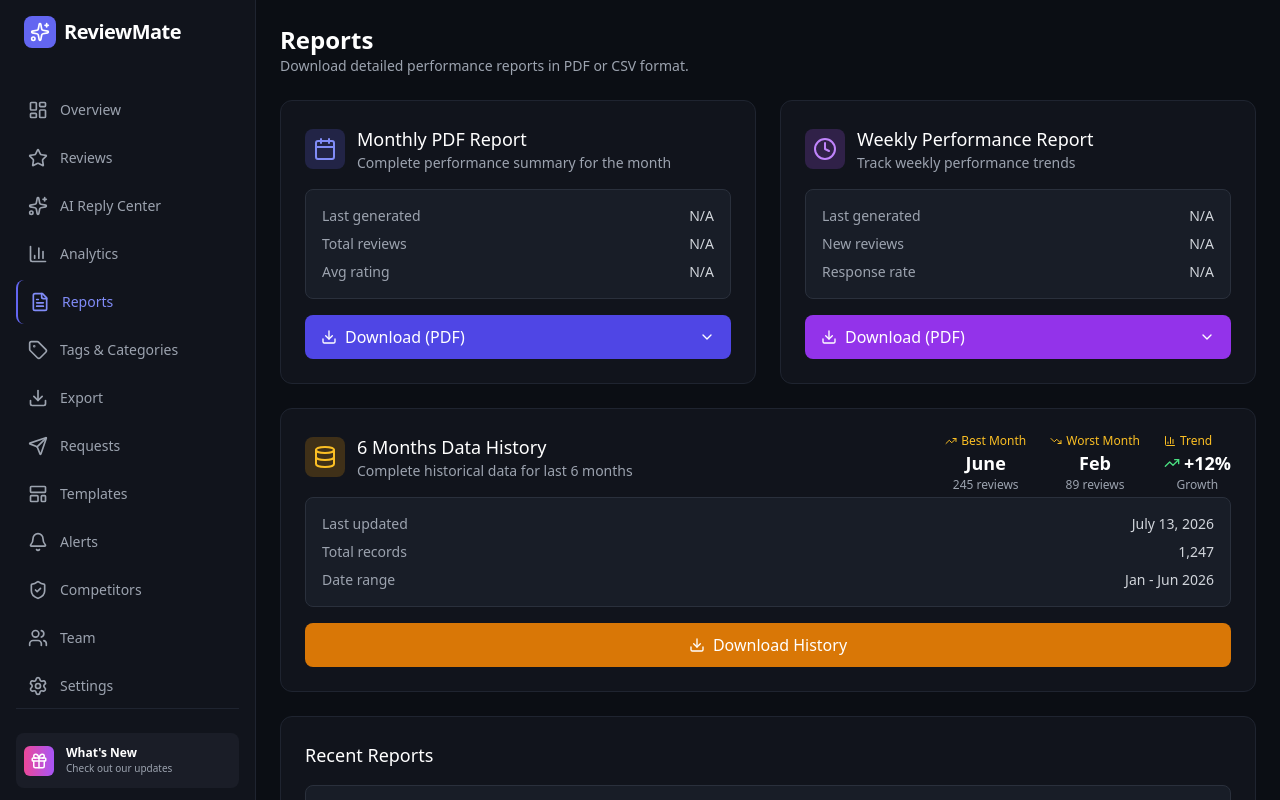
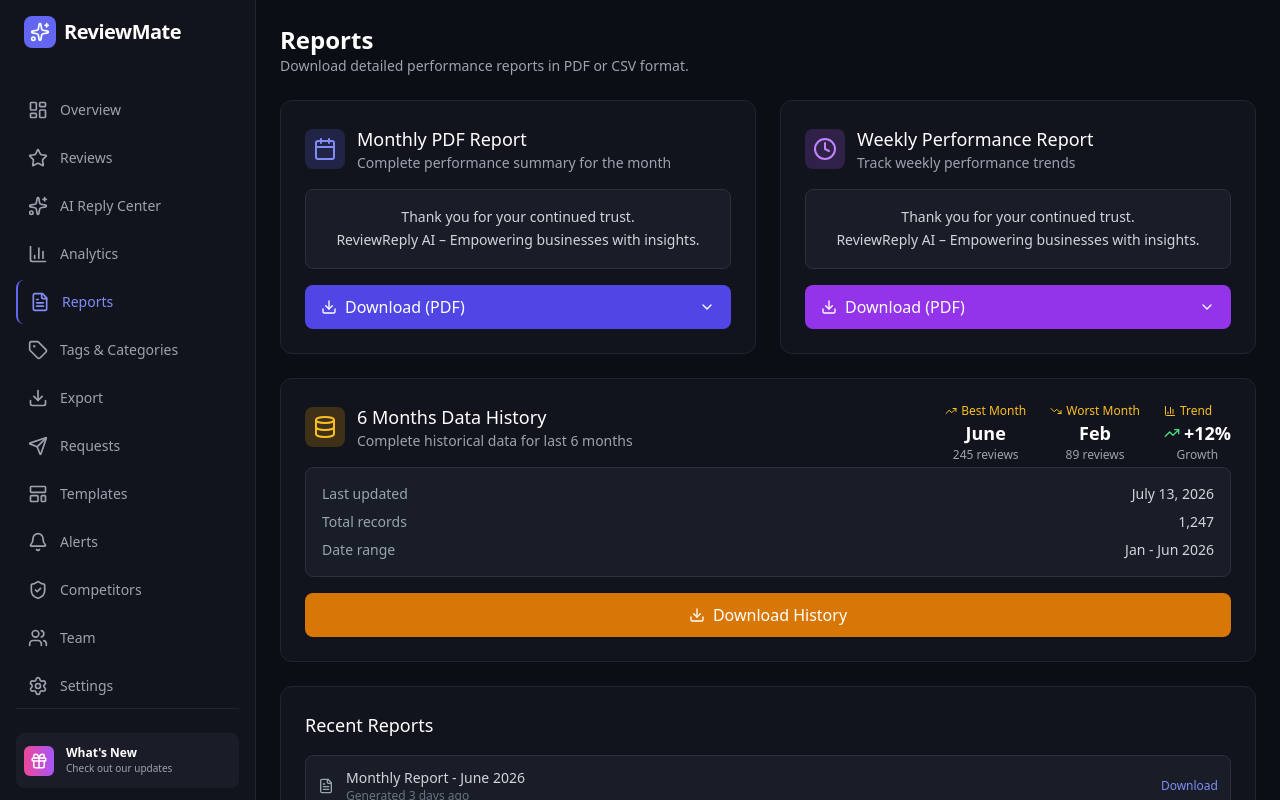
Before and after one commit to afnankhan123456/reviewreply-ai, a Next.js app: page /plans/standard/dashboard/reports in a window 1280 px wide. Built offline with nearby package versions, Linux system fonts and the light colour scheme.

Commit message:
Update page.tsx

```diff
--- a/app/plans/standard/dashboard/reports/page.tsx
+++ b/app/plans/standard/dashboard/reports/page.tsx
@@ -129,19 +129,12 @@ export default function ReportsPage() {
               </div>
             </div>
 
-            <div className="bg-[#181D27] border border-[#2A303C] rounded-lg p-4 mb-4">
-              <div className="flex justify-between items-center text-sm">
-                <span className="text-gray-400">Last generated</span>
-                <span className="text-gray-300">N/A</span>
-              </div>
-              <div className="flex justify-between items-center text-sm mt-2">
-                <span className="text-gray-400">Total reviews</span>
-                <span className="text-gray-300">N/A</span>
-              </div>
-              <div className="flex justify-between items-center text-sm mt-2">
-                <span className="text-gray-400">Avg rating</span>
-                <span className="text-gray-300">N/A</span>
-              </div>
+            {/* ✅ N/A ki jagah Thank you message */}
+            <div className="bg-[#181D27] border border-[#2A303C] rounded-lg p-4 mb-4 text-center">
+              <p className="text-sm text-gray-300 leading-relaxed">
+                Thank you for your continued trust.<br />
+                ReviewReply AI – Empowering businesses with insights.
+              </p>
             </div>
 
             <div className="relative">
@@ -201,19 +194,12 @@ export default function ReportsPage() {
               </div>
             </div>
 
-            <div className="bg-[#181D27] border border-[#2A303C] rounded-lg p-4 mb-4">
-              <div className="flex justify-between items-center text-sm">
-                <span className="text-gray-400">Last generated</span>
-                <span className="text-gray-300">N/A</span>
-              </div>
-              <div className="flex justify-between items-center text-sm mt-2">
-                <span className="text-gray-400">New reviews</span>
-                <span className="text-gray-300">N/A</span>
-              </div>
-              <div className="flex justify-between items-center text-sm mt-2">
-                <span className="text-gray-400">Response rate</span>
-                <span className="text-gray-300">N/A</span>
-              </div>
+            {/* ✅ N/A ki jagah Thank you message */}
+            <div className="bg-[#181D27] border border-[#2A303C] rounded-lg p-4 mb-4 text-center">
+              <p className="text-sm text-gray-300 leading-relaxed">
+                Thank you for your continued trust.<br />
+                ReviewReply AI – Empowering businesses with insights.
+              </p>
             </div>
 
             <div className="relative">
```
